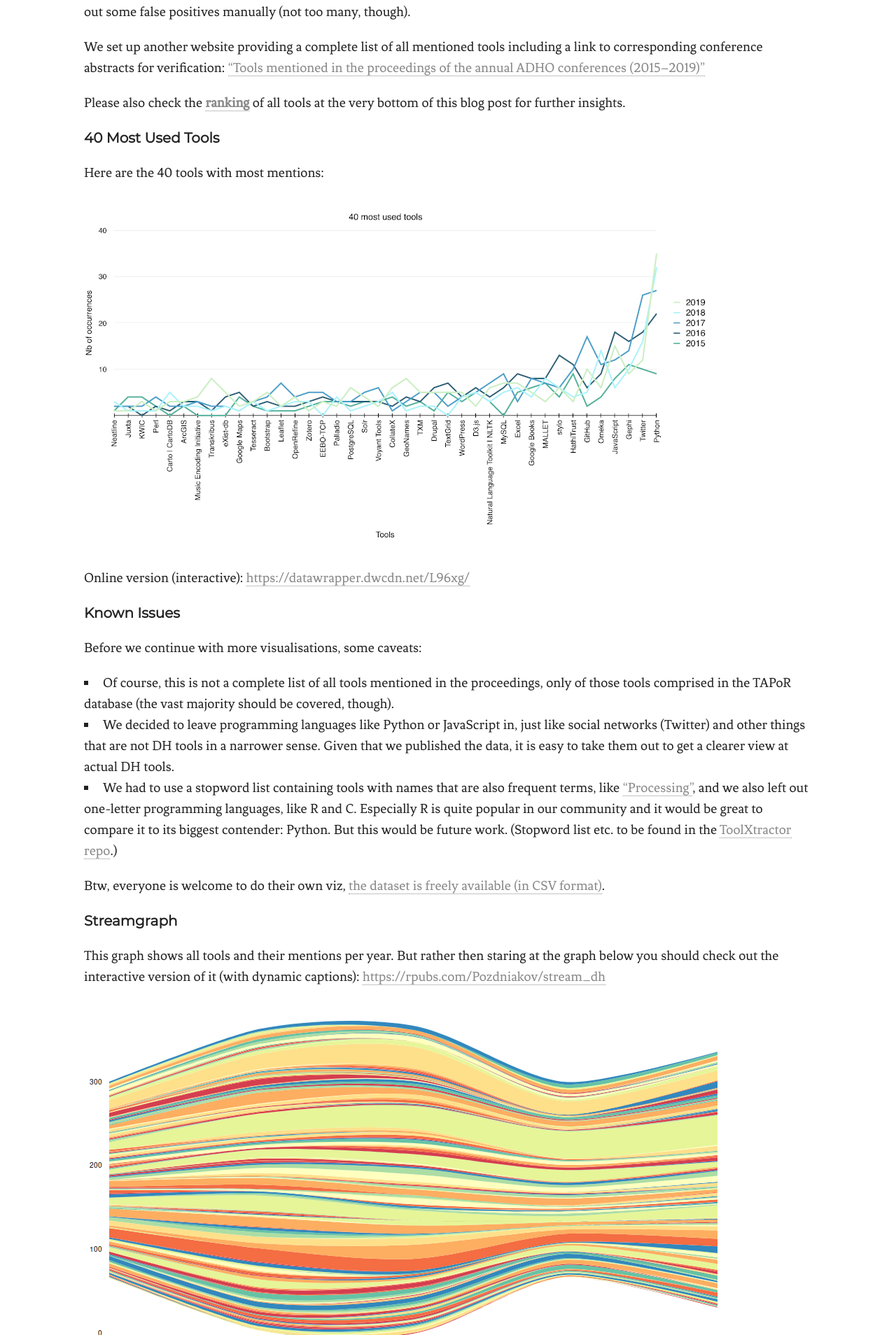
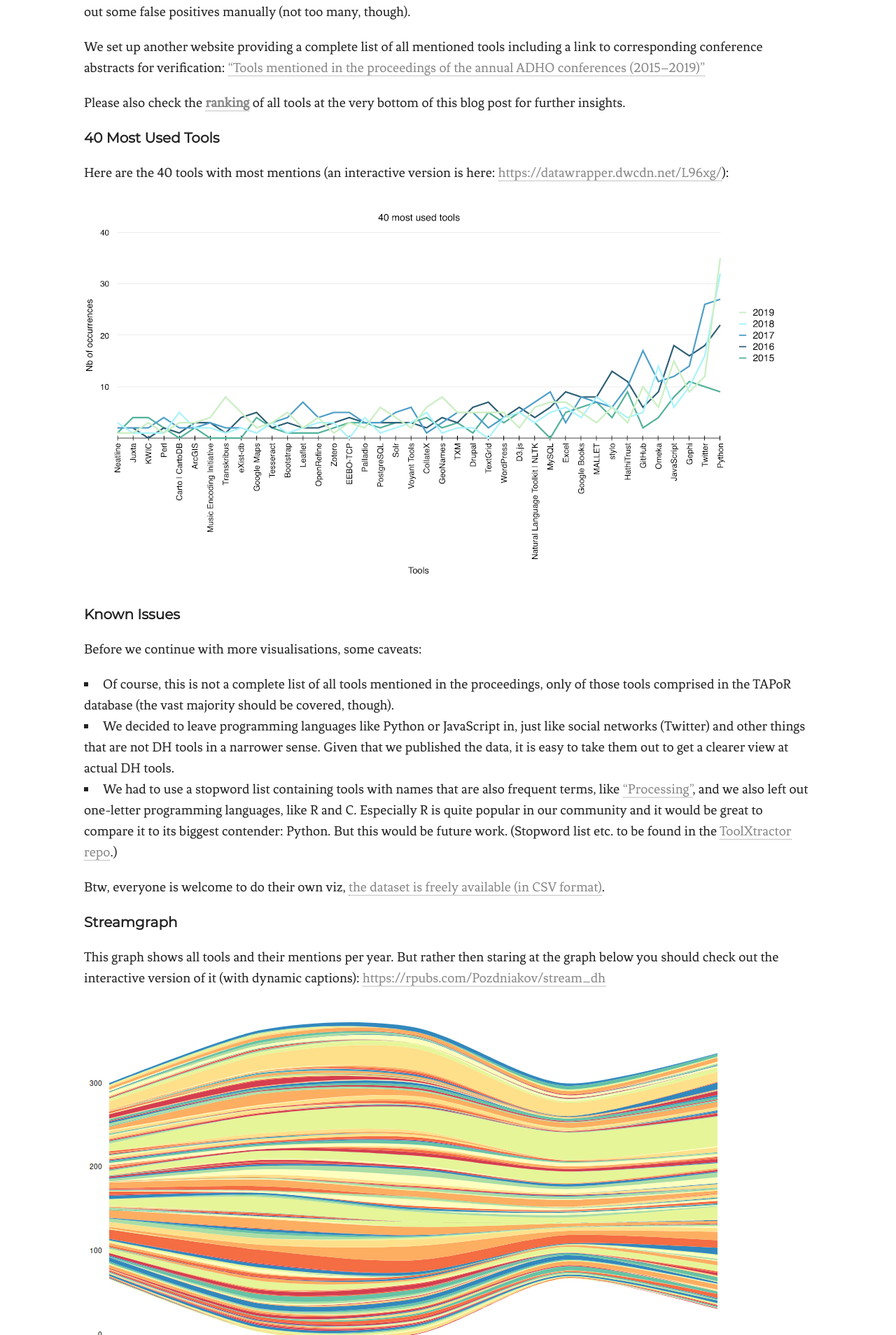
Before and after one commit to weltliteratur/blog, a Jekyll site: the page built from _posts/2019-12-05-dh-tools-used-in-research.markdown, in a window 1280 px wide. Shown: the part 1014-2922 px from the top of the page at 70% size. Built offline with Jekyll 4.4.1, drawn with Linux system fonts in a browser that asks for light colours.

Commit message:
bigger chart

```diff
--- a/_posts/2019-12-05-dh-tools-used-in-research.markdown
+++ b/_posts/2019-12-05-dh-tools-used-in-research.markdown
@@ -26,13 +26,11 @@
 
 ## 40 Most Used Tools
 
-Here are the 40 tools with most mentions:
+Here are the 40 tools with most mentions (an interactive version is here: [https://datawrapper.dwcdn.net/L96xg/](https://datawrapper.dwcdn.net/L96xg/)):
 
 <figure style="text-align:left;">
-  <img src="/images/dh-tools-used-in-research/40-most-used-tools.png" alt="40 most used tools (via Datawrapper)" style="width:900px;" />
+  <img src="/images/dh-tools-used-in-research/40-most-used-tools.png" alt="40 most used tools (via Datawrapper)" style="width:1000px;" />
 </figure>
-
-Online version (interactive): [https://datawrapper.dwcdn.net/L96xg/](https://datawrapper.dwcdn.net/L96xg/)
 
 ## Known Issues
 
```
Also changed, not shown: images/dh-tools-used-in-research/40-most-used-tools.png.
